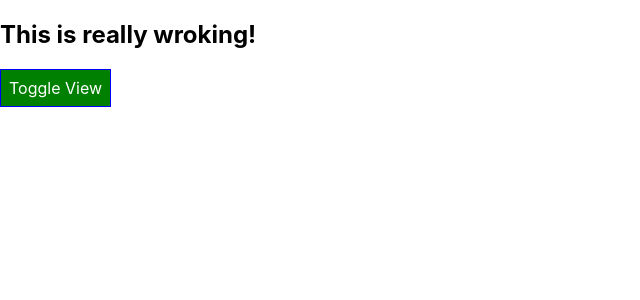
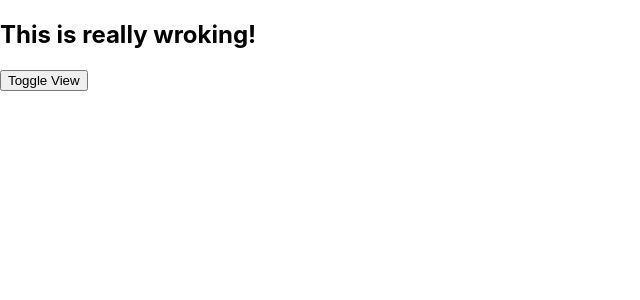
Before and after one commit to Igor2122/burger-builder, a React app: page / in a window 1280 px wide. Shown: the top 300 px of the page, without its empty margins (0-640 px from the left). Built offline with nearby package versions, Linux system fonts and the light colour scheme.

Commit message:
after changing to CSS modules some basic adjustment & added MQ on the persons component

```diff
--- a/src/App.css
+++ b/src/App.css
@@ -9,3 +9,26 @@
 .bold {
   font-weight: 900;
 }
+
+.App button {
+  border: 1px solid blue;
+  border-radius: 5%;
+  padding: 10px 16px;
+  background: green;
+  font: inherit;
+  cursor: pointer;
+}
+
+.App button:hover{
+  background: lightgreen;
+  color: #fff;
+}
+
+.App button.Red {
+  background: red;
+}
+
+.App button.Red:hover{
+  background: salmon;
+  color: #fff;
+}
--- a/src/App.js
+++ b/src/App.js
@@ -50,22 +50,8 @@ class App extends Component {
 
   render() {
 
-    const style = {
-      backgroundColor: 'green',
-      color: '#fff',
-      font: 'inherit',
-      border: '1px solid blue',
-      padding: '8px',
-      cursor: 'pointer',
-      ':hover': {
-        backgroundColor: 'lightgreen',
-        color: 'black'
-      }
-    };
-
-
-
     let peronas = null;
+    let buttonClass = ' ';
 
     if(this.state.showPersons){
       peronas = (
@@ -87,7 +73,7 @@ class App extends Component {
           onClick={this.switchNameHandler.bind(this, 'Igorka')}>Switch Name</button> */}
           </div>
       );
-      style.backgroundColor = 'red';
+      buttonClass = classes.Red;
     }
 
     let assignedClasses = [];
@@ -103,7 +89,9 @@ class App extends Component {
         <div className={classes.App}>
         {/* we have to pass join() as we need space between classes  */}
         <h2 className={assignedClasses.join(' ')}>This is really wroking!</h2>
-          <button style={style} onClick={this.togglePersonHandler}>Toggle View</button>
+          <button
+          className={buttonClass}
+          onClick={this.togglePersonHandler}>Toggle View</button>
 
           {peronas}
         </div>
--- a/src/Person/Person.css
+++ b/src/Person/Person.css
@@ -6,3 +6,9 @@
    padding: 16px;
    text-align: center;
 }
+
+@media(min-width: 500px){
+   .Person{
+      width: 450px;
+   }
+}
```
